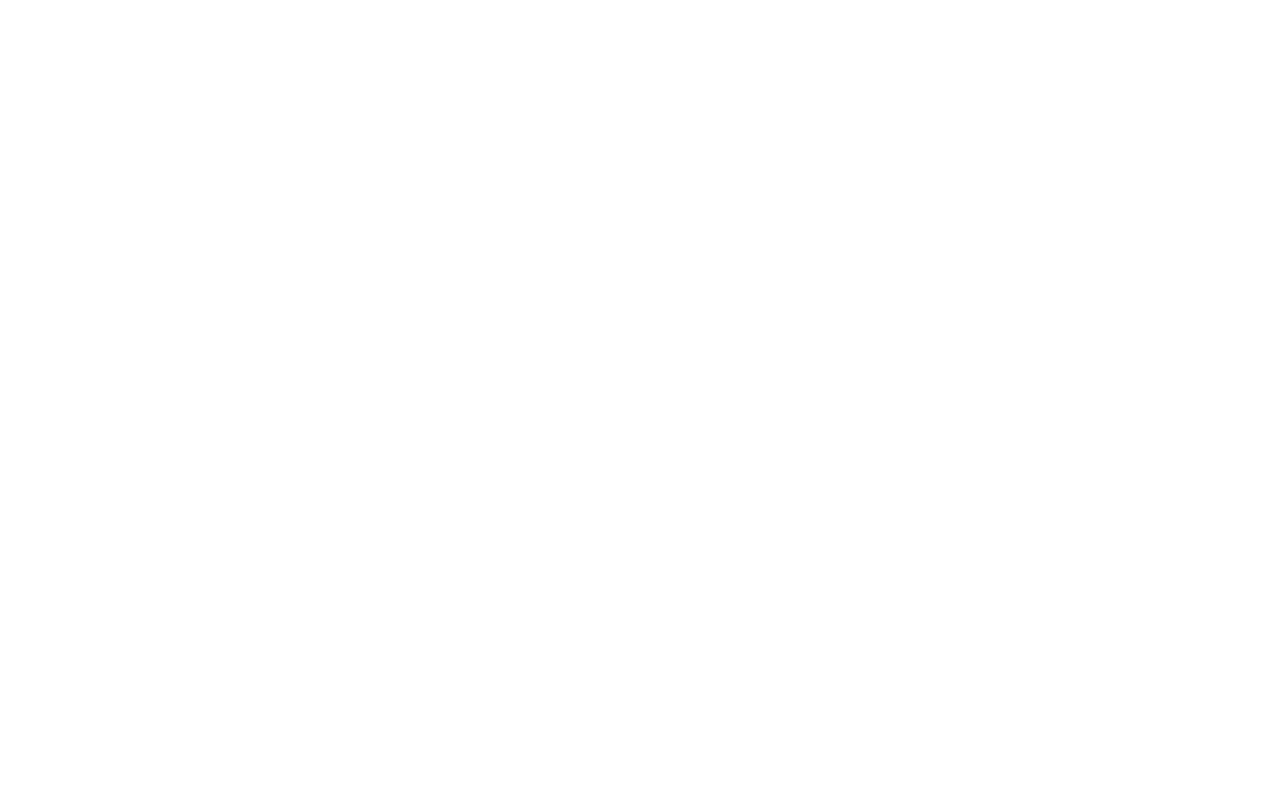
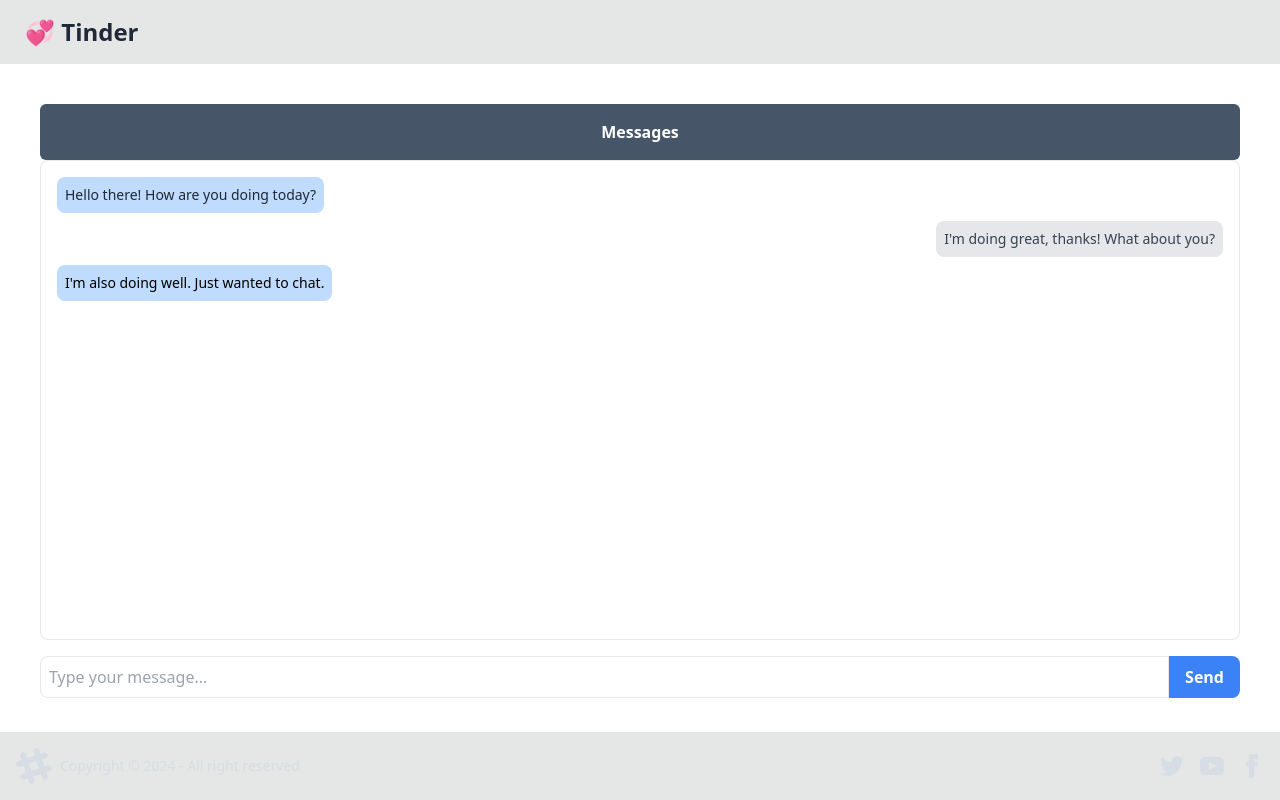
Before and after one commit to aryanlandge-01/TinderUI, a React (Vite) app: page /chat/1 in a window 1280 px wide. Before the commit this address had no page. Built offline with nearby package versions, Linux system fonts and the light colour scheme; no server answers.

Commit message:
Add Chat component and integrate with Connections

```diff
--- a/src/App.jsx
+++ b/src/App.jsx
@@ -9,6 +9,7 @@
 import Connections from "./Components/Connections"
 import Requests from "./Components/Requests"
 import Signup from "./Components/Signup"
+import Chat from "./Components/Chat"
 
 function App() {
 
@@ -25,6 +26,7 @@
           <Route path="/forget" element={<ForgetPassword/>}/>
           <Route path="/connections" element={<Connections/>}/>
           <Route path="/requests" element={<Requests/>}/>
+          <Route path="/chat/:targetUserId" element={<Chat/>}/>
         </Route>
       </Routes>
     </BrowserRouter>
--- /dev/null
+++ b/src/Components/Chat.jsx
@@ -0,0 +1,54 @@
+import React from 'react'
+import { useParams } from 'react-router-dom'
+
+const Chat = () => {
+  const {targetUserId} = useParams();
+
+  return (
+    <div className="container mx-auto p-10 mb-10">
+    <h1 className="text-center rounded-md p-4 bg-slate-600 text-white font-semibold">Messages</h1>
+
+    <div className="flex flex-col h-[60vh] border rounded-lg overflow-y-auto mb-4">
+    {/* Message Area */}
+    <div className="flex flex-col space-y-2 p-4">
+      {/* User 1 Message */}
+      <div className="flex justify-start">
+        <div className="bg-blue-200 rounded-lg p-2 max-w-[70%]">
+          <p className="text-sm">Hello there! How are you doing today?</p>
+        </div>
+      </div>
+
+      {/* User 2 Message */}
+      <div className="flex justify-end">
+        <div className="bg-gray-200 rounded-lg p-2 max-w-[70%]">
+          <p className="text-sm font-medium text-gray-700">I'm doing great, thanks! What about you?</p>
+        </div>
+      </div>
+
+      {/* User 1 Message */}
+      <div className="flex justify-start">
+        <div className="bg-blue-200 rounded-lg p-2 max-w-[70%]">
+          <p className="text-sm font-medium text-black">I'm also doing well. Just wanted to chat.</p>
+        </div>
+      </div>
+
+      {/* more messages can be added here */}
+    </div>
+    </div>
+
+  {/* Input Area */}
+    <div className="flex">
+    <input
+      type="text"
+      placeholder="Type your message..."
+      className="flex-grow border rounded-l-lg p-2 focus:outline-none"
+    />
+    <button className="bg-blue-500 text-white rounded-r-lg p-2 px-4 font-semibold">
+      Send
+    </button>
+    </div>
+    </div>
+  )
+}
+
+export default Chat
--- a/src/Components/Connections.jsx
+++ b/src/Components/Connections.jsx
@@ -3,6 +3,8 @@
 import { useDispatch, useSelector } from 'react-redux';
 import {BASE_URL} from '../utils/constant';
 import {addConnections} from "../utils/connectionSlice"
+import { Link } from 'react-router-dom';
+import Chat from './Chat';
 
 const Connections = () => {
   const [err,setErr] = useState("");
@@ -51,7 +53,7 @@
              <p className='text-lg font-semibold mb-2'>
               Gender: {gender}
              </p>
-             <button className="btn btn-primary ">View Profile</button>
+             <Link to={"/chat/" + _id}><button className="btn btn-primary ">Chat</button></Link>
           </div>
           </div>
 
--- a/src/Components/Footer.jsx
+++ b/src/Components/Footer.jsx
@@ -2,9 +2,9 @@
 
 const Footer = () => {
   return (
-    <div className='mt-5'>
+    <div className='mt-10 overflow-hidden'>
         <footer className="footer bg-base-300 text-neutral-content items-center p-4 fixed bottom-0">
-  <aside className="grid-flow-col items-center">
+        <aside className="grid-flow-col items-center">
     <svg
       width="36"
       height="36"
@@ -17,7 +17,7 @@
         d="M22.672 15.226l-2.432.811.841 2.515c.33 1.019-.209 2.127-1.23 2.456-1.15.325-2.148-.321-2.463-1.226l-.84-2.518-5.013 1.677.84 2.517c.391 1.203-.434 2.542-1.831 2.542-.88 0-1.601-.564-1.86-1.314l-.842-2.516-2.431.809c-1.135.328-2.145-.317-2.463-1.229-.329-1.018.211-2.127 1.231-2.456l2.432-.809-1.621-4.823-2.432.808c-1.355.384-2.558-.59-2.558-1.839 0-.817.509-1.582 1.327-1.846l2.433-.809-.842-2.515c-.33-1.02.211-2.129 1.232-2.458 1.02-.329 2.13.209 2.461 1.229l.842 2.515 5.011-1.677-.839-2.517c-.403-1.238.484-2.553 1.843-2.553.819 0 1.585.509 1.85 1.326l.841 2.517 2.431-.81c1.02-.33 2.131.211 2.461 1.229.332 1.018-.21 2.126-1.23 2.456l-2.433.809 1.622 4.823 2.433-.809c1.242-.401 2.557.484 2.557 1.838 0 .819-.51 1.583-1.328 1.847m-8.992-6.428l-5.01 1.675 1.619 4.828 5.011-1.674-1.62-4.829z"></path>
     </svg>
     <p>Copyright © {new Date().getFullYear()} - All right reserved</p>
-  </aside>
+       </aside>
   <nav className="grid-flow-col gap-4 md:place-self-center md:justify-self-end">
     <a>
       <svg
```
